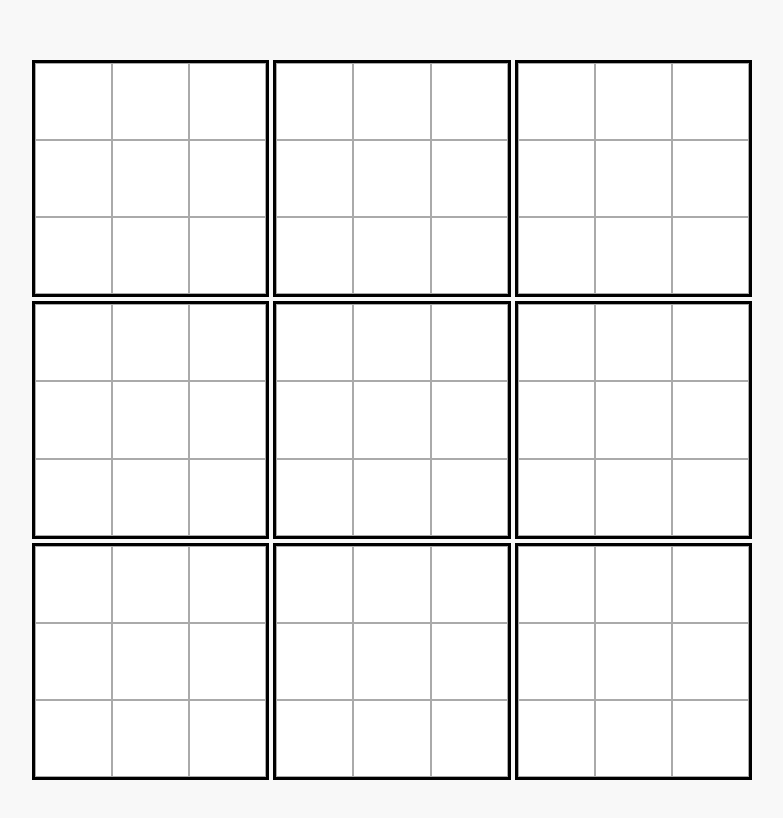
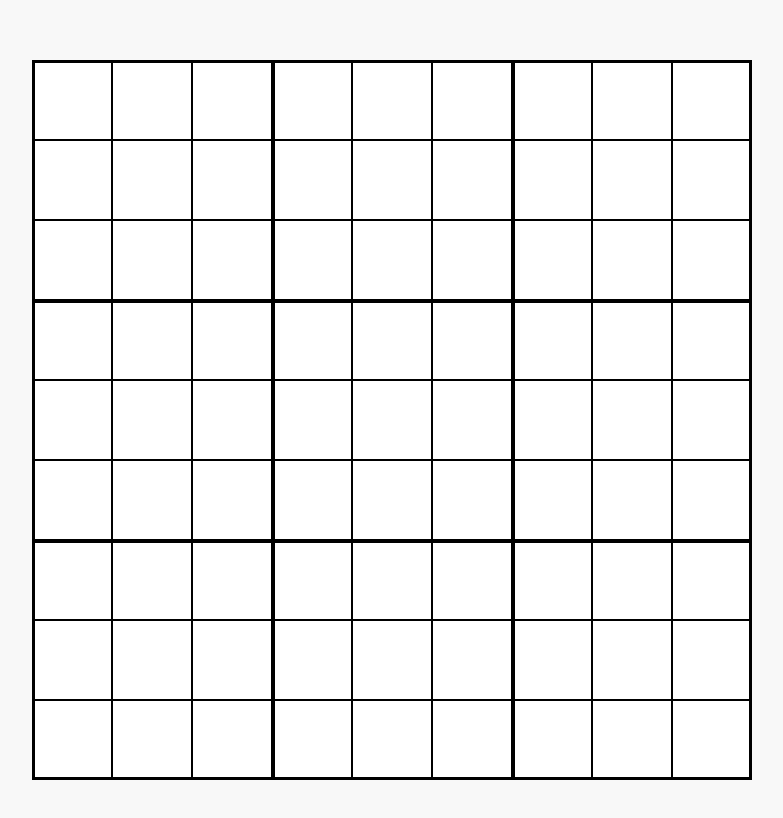
Before and after one commit to AmadeuszB94/SUDOKU, a plain HTML site: page index.html in a window 1280 px wide. Shown: the whole page, without its empty margins (248-1031 px from the left). Drawn offline with Linux system fonts and the light colour scheme.

Commit message:
Update index.html

```diff
--- a/index.html
+++ b/index.html
@@ -8,6 +8,7 @@
     body {
       margin: 0;
       padding: 20px;
+      font-family: sans-serif;
       display: flex;
       justify-content: center;
       align-items: center;
@@ -15,40 +16,46 @@
       background: #f8f8f8;
     }
 
-    .board {
+    .sudoku {
       display: grid;
-      grid-template-columns: repeat(3, 1fr);
-      grid-template-rows: repeat(3, 1fr);
-      gap: 4px; /* odstęp między blokami 3x3 */
+      grid-template-columns: repeat(9, 1fr);
+      grid-template-rows: repeat(9, 1fr);
       width: 90vmin;
       height: 90vmin;
     }
 
-    .block {
-      display: grid;
-      grid-template-columns: repeat(3, 1fr);
-      grid-template-rows: repeat(3, 1fr);
-      border: 3px solid black; /* gruba ramka wokół każdej sekcji */
-    }
-
     .cell {
-      border: 1px solid #aaa; /* cienkie linie między komórkami */
       background: white;
+      aspect-ratio: 1 / 1;
+      box-sizing: border-box;
     }
   </style>
 </head>
 <body>
-  <div class="board">
-    <!-- 9 bloków 3x3 -->
-    <script>
-      for (let b = 0; b < 9; b++) {
-        document.write('<div class="block">');
-        for (let c = 0; c < 9; c++) {
-          document.write('<div class="cell"></div>');
-        }
-        document.write('</div>');
+  <div class="sudoku" id="sudoku"></div>
+
+  <script>
+    const container = document.getElementById("sudoku");
+
+    for (let row = 0; row < 9; row++) {
+      for (let col = 0; col < 9; col++) {
+        const cell = document.createElement("div");
+        cell.className = "cell";
+
+        // Ustal grubość ramek na podstawie pozycji
+        const top = row % 3 === 0 ? 3 : 1;
+        const bottom = row === 8 ? 3 : 0;
+        const left = col % 3 === 0 ? 3 : 1;
+        const right = col === 8 ? 3 : 0;
+
+        cell.style.borderTop = `${top}px solid black`;
+        cell.style.borderBottom = `${bottom || 1}px solid black`;
+        cell.style.borderLeft = `${left}px solid black`;
+        cell.style.borderRight = `${right || 1}px solid black`;
+
+        container.appendChild(cell);
       }
-    </script>
-  </div>
+    }
+  </script>
 </body>
 </html>
```
